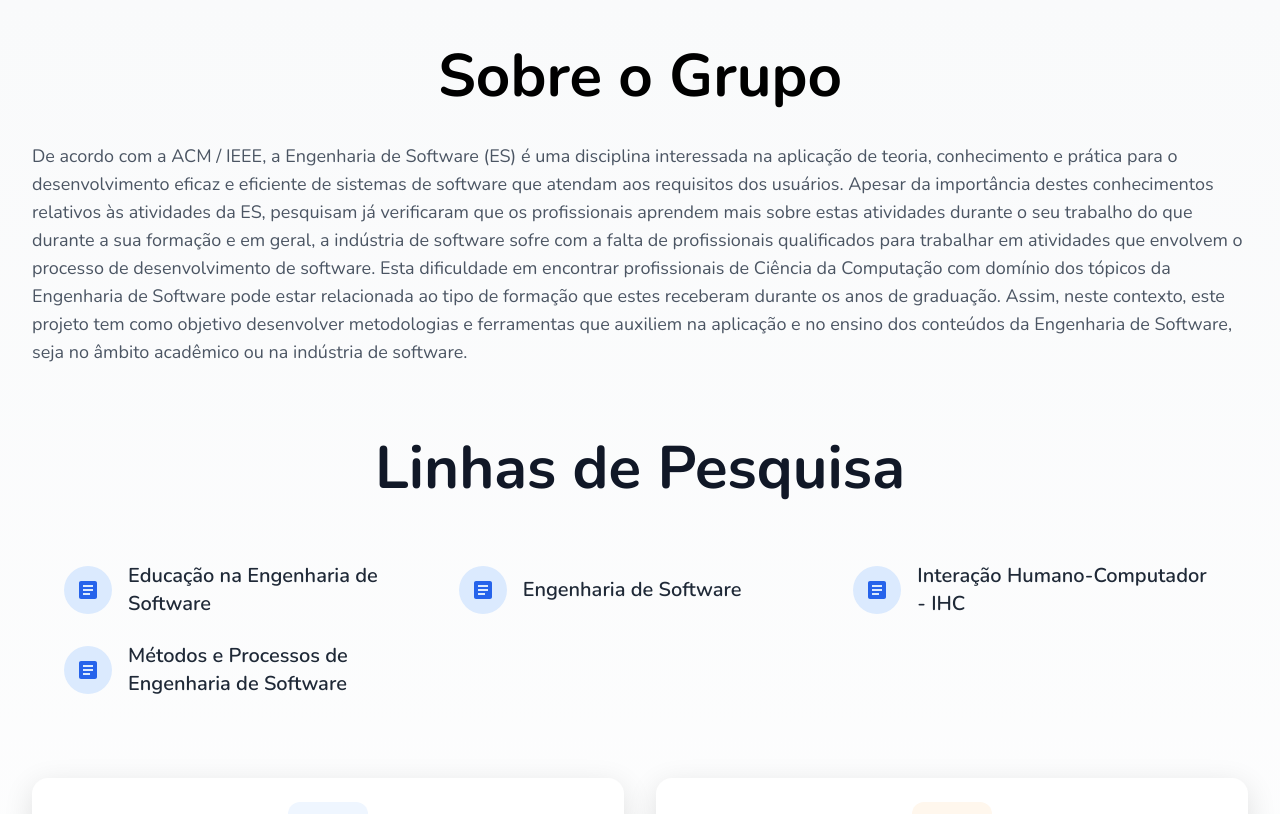
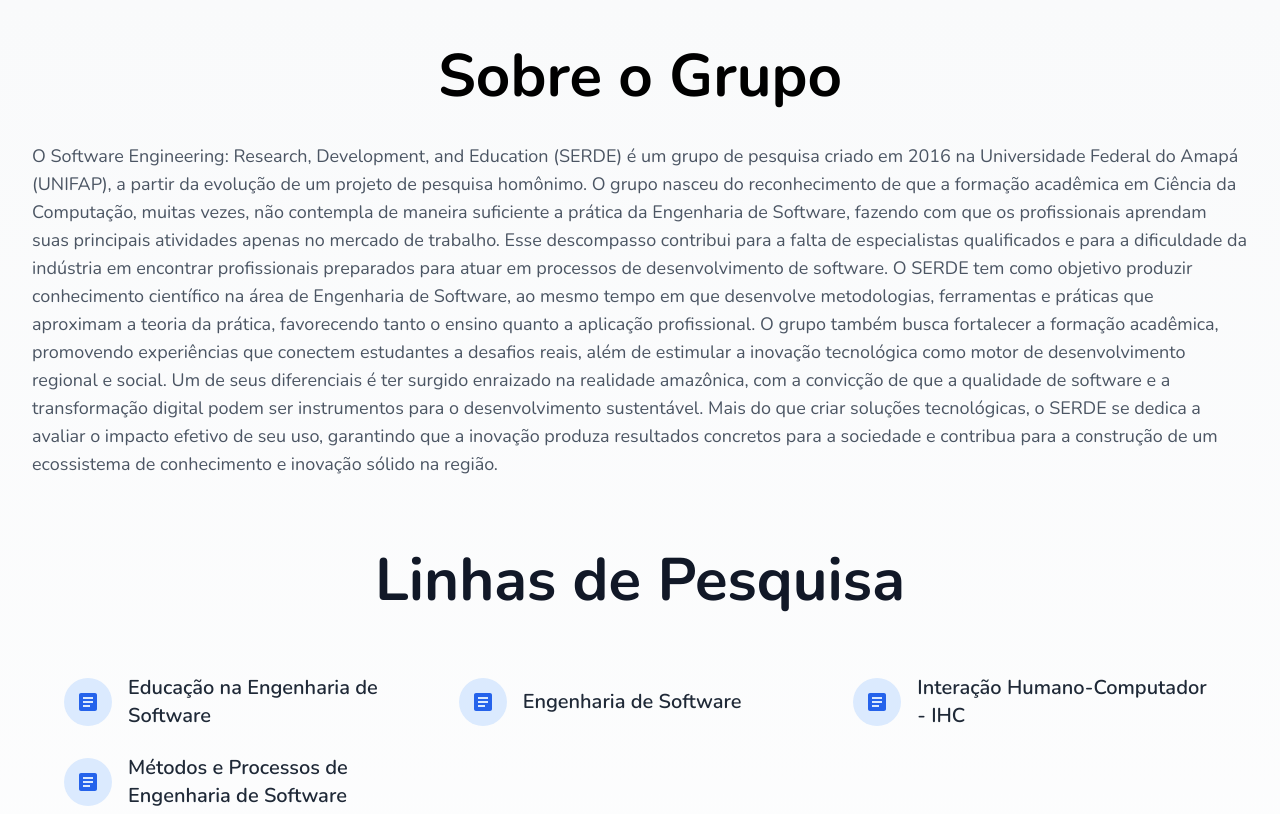
Before and after one commit to jcfurtado86/site-serde, a Next.js app: page / in a window 1280 px wide. Shown: the part 802-1616 px from the top of the page. Built offline with nearby package versions, Linux system fonts and the light colour scheme.

Commit message:
feat: descricao atualizada

```diff
--- a/src/app/(pages)/projetos/[projeto]/page.tsx
+++ b/src/app/(pages)/projetos/[projeto]/page.tsx
@@ -131,7 +131,6 @@
   const projetoLink = resolvedParams.projeto
   const projeto: Project | null =
     mergedArray.find((projeto) => projeto.link === projetoLink) || null
-  console.log(projeto)
 
   return (
     <main className="pt-20 pb-px bg-gray-50">
--- a/src/app/components/About/About.tsx
+++ b/src/app/components/About/About.tsx
@@ -18,7 +18,8 @@
             Sobre o Grupo
           </h1>
           <p className="pt-5 text-gray-600 text-left text-sm sm:text-base lg:text-lg max-w-7xl mx-auto leading-relaxed pb-10">
-            De acordo com a ACM / IEEE, a Engenharia de Software (ES) é uma disciplina interessada
+            {/* antiga descricao */}
+            {/*De acordo com a ACM / IEEE, a Engenharia de Software (ES) é uma disciplina interessada
             na aplicação de teoria, conhecimento e prática para o desenvolvimento eficaz e eficiente
             de sistemas de software que atendam aos requisitos dos usuários. Apesar da importância
             destes conhecimentos relativos às atividades da ES, pesquisam já verificaram que os
@@ -30,7 +31,26 @@
             que estes receberam durante os anos de graduação. Assim, neste contexto, este projeto
             tem como objetivo desenvolver metodologias e ferramentas que auxiliem na aplicação e no
             ensino dos conteúdos da Engenharia de Software, seja no âmbito acadêmico ou na indústria
-            de software.
+            de software.*/}
+            O Software Engineering: Research, Development, and Education (SERDE) é um grupo de
+            pesquisa criado em 2016 na Universidade Federal do Amapá (UNIFAP), a partir da evolução
+            de um projeto de pesquisa homônimo. O grupo nasceu do reconhecimento de que a formação
+            acadêmica em Ciência da Computação, muitas vezes, não contempla de maneira suficiente a
+            prática da Engenharia de Software, fazendo com que os profissionais aprendam suas
+            principais atividades apenas no mercado de trabalho. Esse descompasso contribui para a
+            falta de especialistas qualificados e para a dificuldade da indústria em encontrar
+            profissionais preparados para atuar em processos de desenvolvimento de software. O SERDE
+            tem como objetivo produzir conhecimento científico na área de Engenharia de Software, ao
+            mesmo tempo em que desenvolve metodologias, ferramentas e práticas que aproximam a
+            teoria da prática, favorecendo tanto o ensino quanto a aplicação profissional. O grupo
+            também busca fortalecer a formação acadêmica, promovendo experiências que conectem
+            estudantes a desafios reais, além de estimular a inovação tecnológica como motor de
+            desenvolvimento regional e social. Um de seus diferenciais é ter surgido enraizado na
+            realidade amazônica, com a convicção de que a qualidade de software e a transformação
+            digital podem ser instrumentos para o desenvolvimento sustentável. Mais do que criar
+            soluções tecnológicas, o SERDE se dedica a avaliar o impacto efetivo de seu uso,
+            garantindo que a inovação produza resultados concretos para a sociedade e contribua para
+            a construção de um ecossistema de conhecimento e inovação sólido na região.
           </p>
         </div>
         {/*linhas de pesquisa*/}
```
